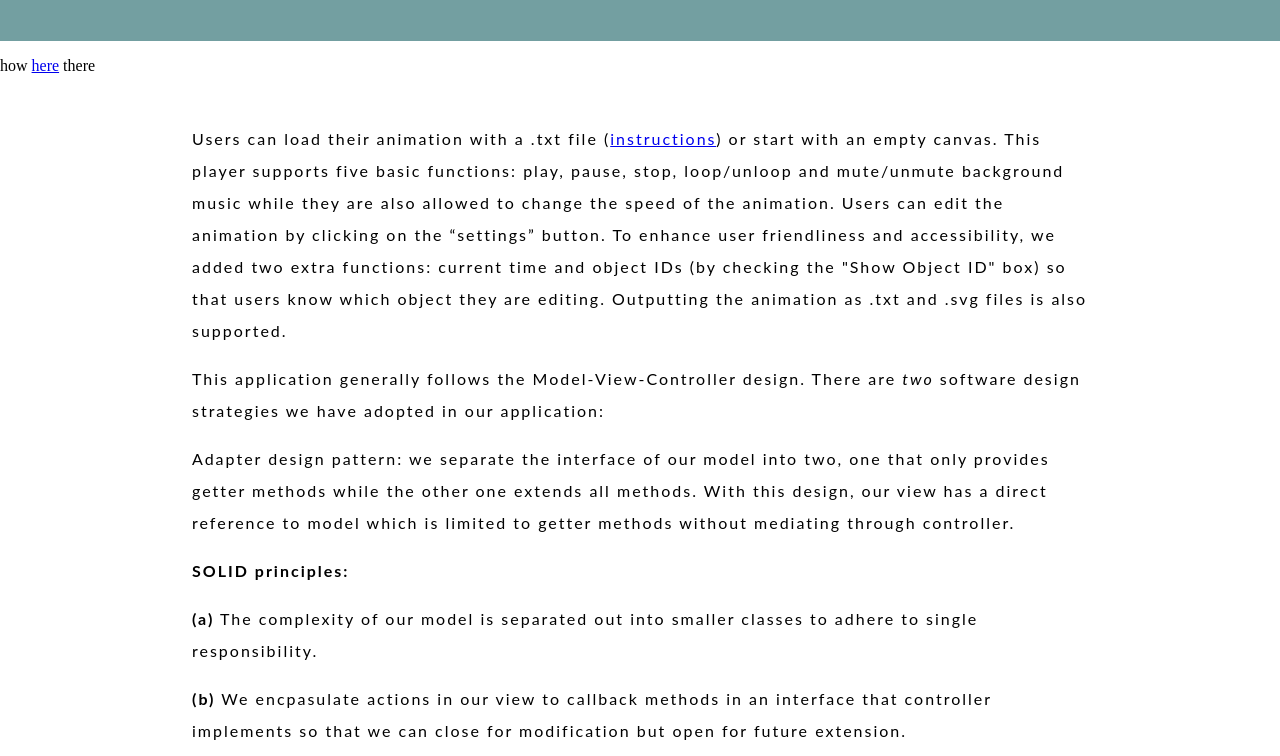
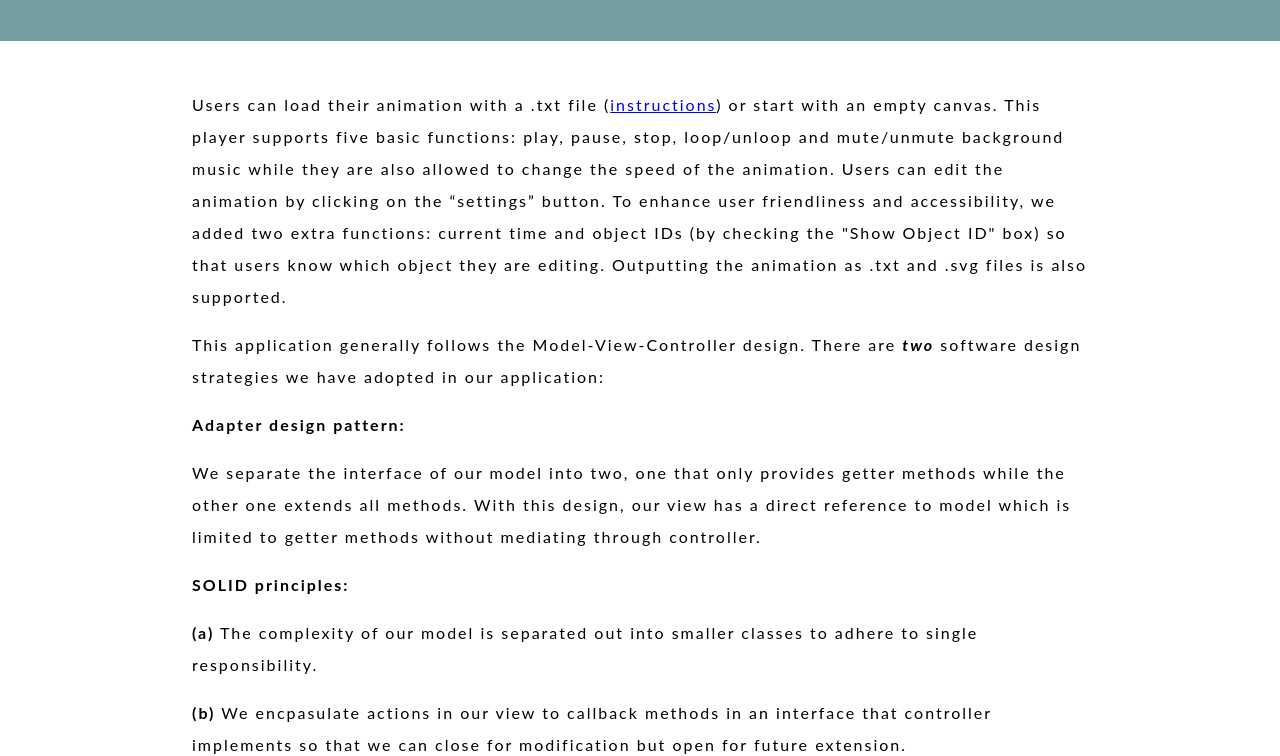
Before and after one commit to mchall92/Easy-Animator, a plain HTML site: page index.html in a window 1280 px wide. Shown: the part 59-815 px from the top of the page. Drawn offline with Linux system fonts and the light colour scheme.

Commit message:
fixed description style

```diff
--- a/index.html
+++ b/index.html
@@ -17,8 +17,6 @@
         </div>
     </header>
 
-
-  <p>how <a href="https://github.com/mchall92/Easy-Animator/blob/main/resources/README-v3.md" target="_blank">here</a> there</p>
     <div class="content">
         <div class="description">
           <p>Users can load their animation with a .txt file
@@ -34,16 +32,15 @@
             animation as .txt and .svg files is also supported.</p>
             <p> </p>
             <p>This application generally follows the Model-View-Controller
-              design. There are <i>two</i> software design strategies we have
+              design. There are <b><i>two</i></b> software design strategies we have
               adopted in our application: </p>
-            <p> </p>
-            <p>Adapter design pattern:
-              we separate the interface of our model into two, one that
+            <p><b>Adapter design pattern:</b></p>
+            <p>
+              We separate the interface of our model into two, one that
               only provides getter methods while the other one extends
               all methods. With this design, our view has a direct
               reference to model which is limited to getter methods
               without mediating through controller.</p>
-              <p> </p>
               <p>
                 <b>SOLID principles:</b>
               </p>
```
